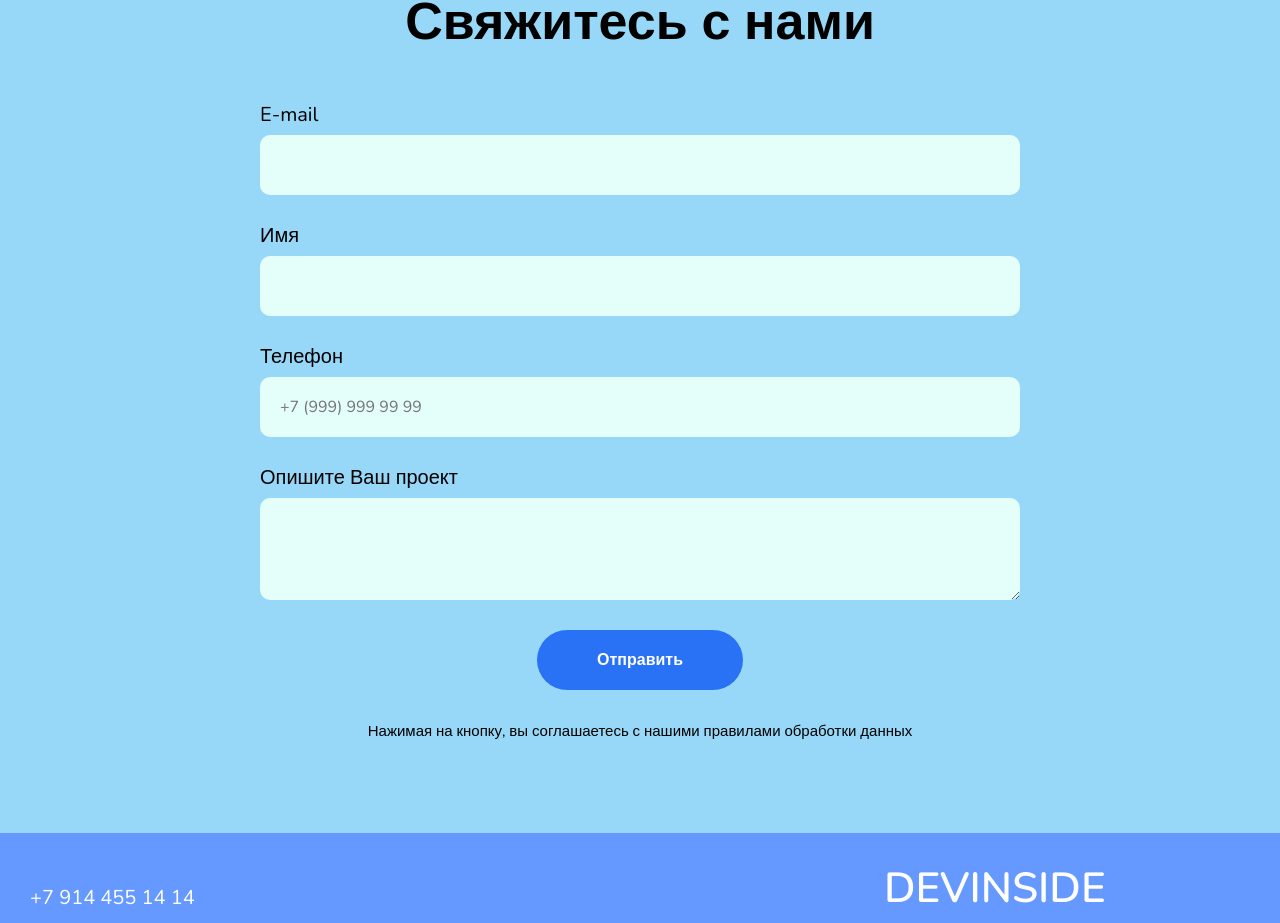
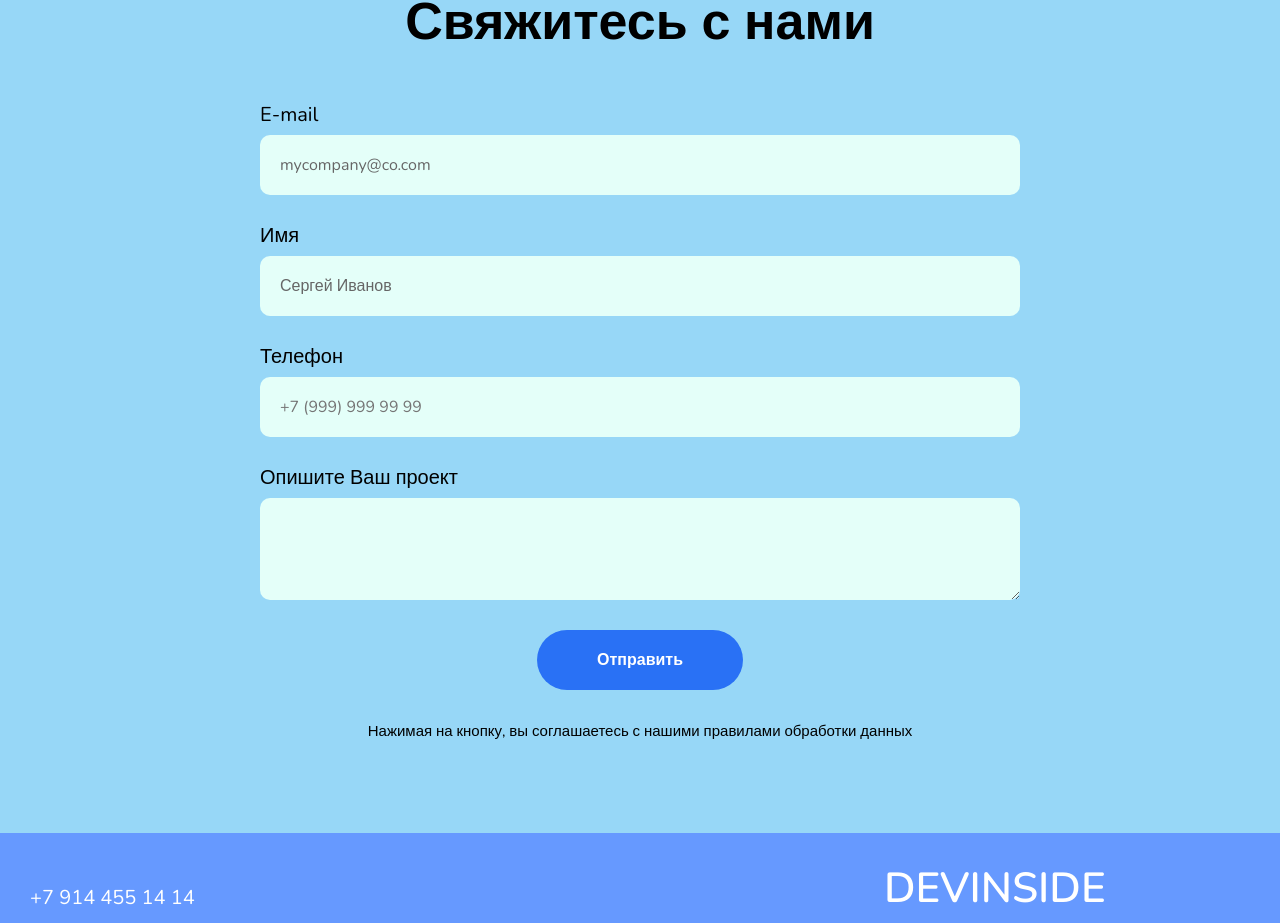
Before and after one commit to milanasolyanka/devinside-landing, a React (Create React App) app: page / in a window 1280 px wide. Shown: the part 4258-5181 px from the top of the page. Built offline with nearby package versions, Linux system fonts and the light colour scheme.

Commit message:
added placeholder animation for input form

```diff
--- a/src/App.scss
+++ b/src/App.scss
@@ -3,6 +3,10 @@
 
 :root {
   background-color: $color-blue;
+}
+
+textarea:focus, input:focus{
+    outline: none;
 }
 
 .stripWrapper {
--- a/src/components/InputForm/index.tsx
+++ b/src/components/InputForm/index.tsx
@@ -6,7 +6,11 @@ export const InputForm = () => {
   const initialValues = { email: "", phone: "", name: "", messageText: "" };
   const [values, setValues] = useState(initialValues);
 
-  const handleInputChange = (e: React.ChangeEvent<HTMLInputElement>|React.ChangeEvent<HTMLTextAreaElement>) => {
+  const handleInputChange = (
+    e:
+      | React.ChangeEvent<HTMLInputElement>
+      | React.ChangeEvent<HTMLTextAreaElement>
+  ) => {
     const { name, value } = e.target;
 
     setValues({ ...values, [name]: value });
@@ -17,6 +21,7 @@ export const InputForm = () => {
       <MyInput
         value={values.email}
         setValue={handleInputChange}
+        placeholder="mycompany@co.com"
         label="E-mail"
         name="email"
         errorMessageState="invisible"
@@ -24,6 +29,7 @@ export const InputForm = () => {
       <MyInput
         value={values.name}
         setValue={handleInputChange}
+        placeholder="Сергей Иванов"
         label="Имя"
         name="name"
         errorMessageState="invisible"
--- a/src/components/UI/MyInput/index.tsx
+++ b/src/components/UI/MyInput/index.tsx
@@ -1,4 +1,4 @@
-import React from "react";
+import React, { useState } from "react";
 import "./myInput.scss";
 
 import InputMask from "react-input-mask";
@@ -28,6 +28,9 @@ export const MyInput: React.FC<IMyInput> = ({
   name = "",
   setValue,
 }) => {
+  const [placeholderVisibility, setplaceholderVisibility] =
+    useState<string>("");
+
   return (
     <div className="myInput">
       <label>{label}</label>
@@ -48,13 +51,19 @@ export const MyInput: React.FC<IMyInput> = ({
           name={name}
         ></textarea>
       ) : (
+        <div className="inputBlock">
           <input
             type="text"
             value={value}
             onChange={(e) => setValue(e)}
             className="inp"
             name={name}
+            placeholder=""
           ></input>
+          <div className={"placeholder" + " " + placeholderVisibility}>
+            {placeholder}
+          </div>
+        </div>
       )}
 
       <div className={"errorMessage" + " " + errorMessageState}>
--- a/src/components/UI/MyInput/myInput.scss
+++ b/src/components/UI/MyInput/myInput.scss
@@ -46,3 +46,25 @@
     display: none;
   }
 }
+
+.inputBlock {
+  position: relative;
+
+  .placeholder {
+    position: absolute;
+    top: 20px;
+    left: 20px;
+
+    @include textInputValue;
+    color: $color-gray;
+
+    pointer-events: none;
+
+    transition: all 0.2s;
+  }
+
+  .inp:focus + .placeholder,
+  .inp:not(:placeholder-shown) + .placeholder {
+    transform: scale(0.8) translateY(-20px) translateX(-20px);
+  }
+}
```
Lines whose indentation alone changed are shown as unchanged.
